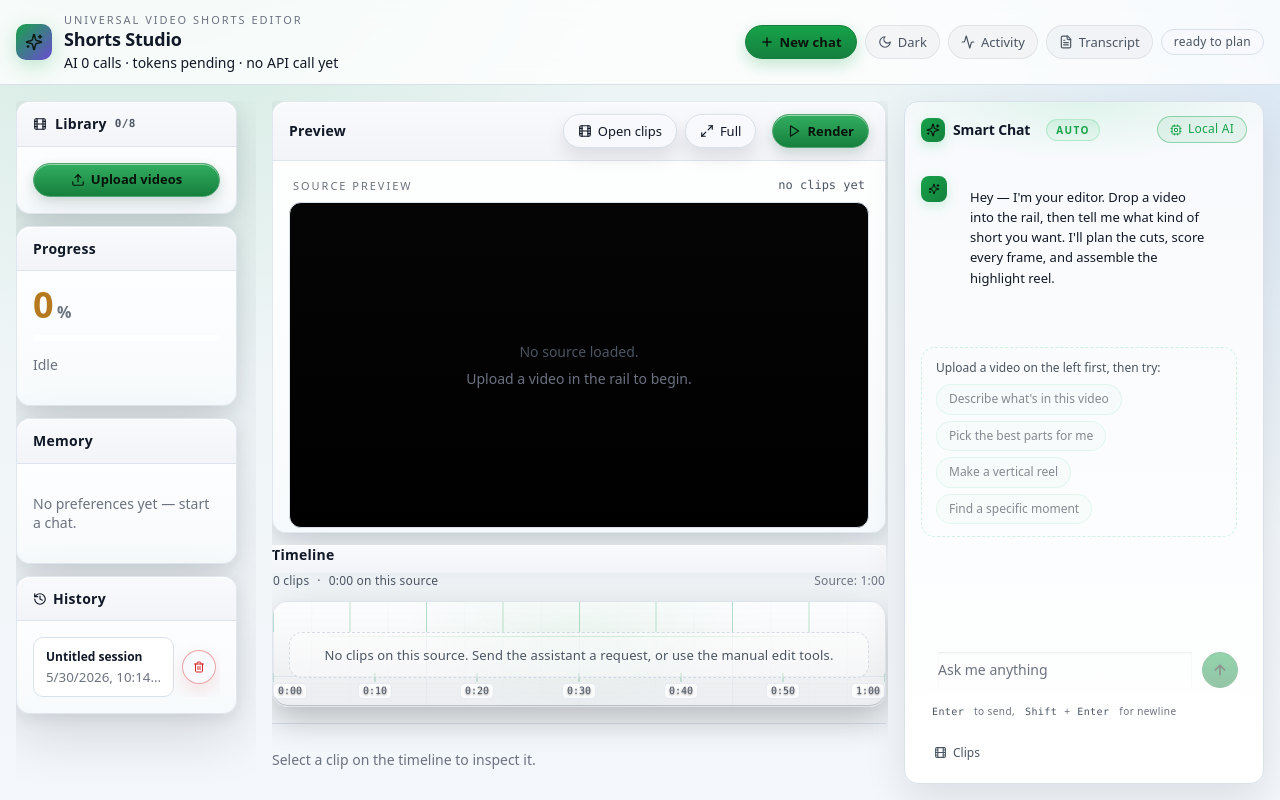
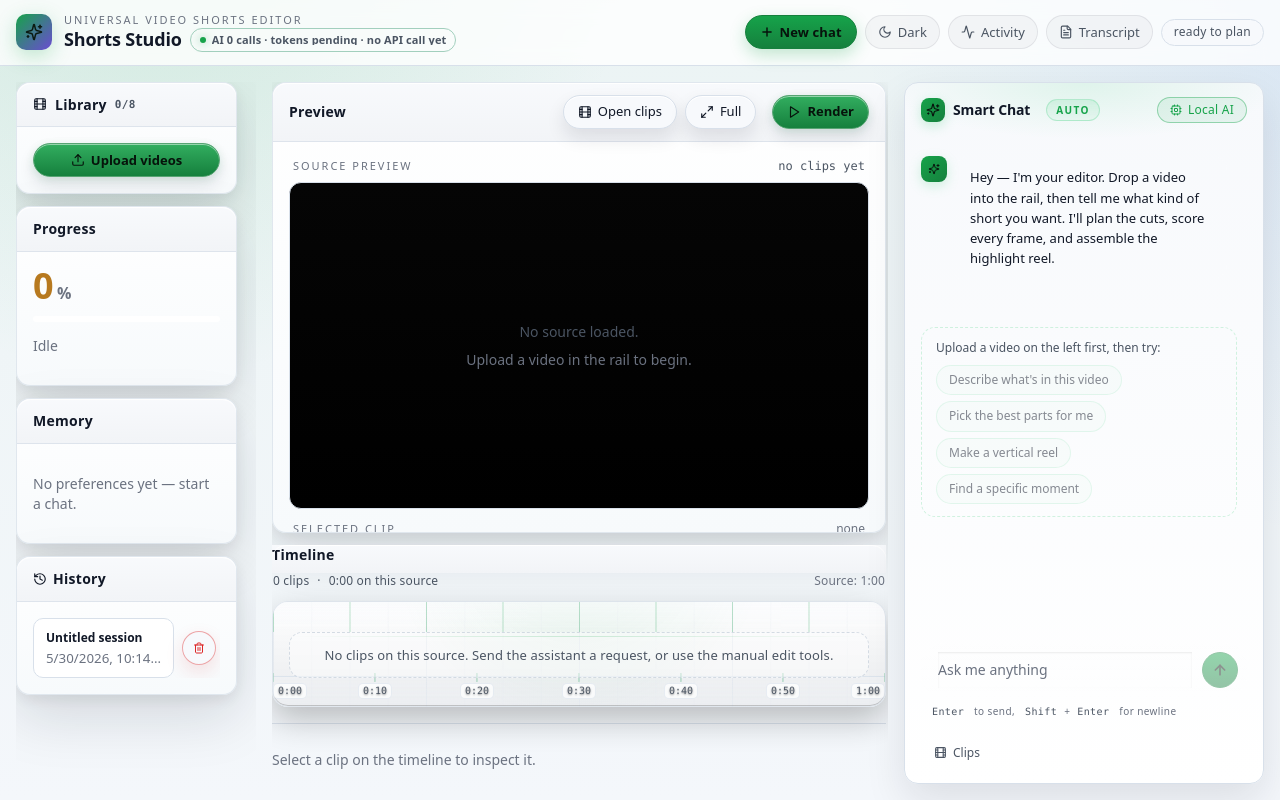
Before and after one commit to laljith-gamer/visual_ai_editor, a Next.js app: page /editor in a window 1280 px wide. Built offline with nearby package versions, Linux system fonts and the light colour scheme.

Commit message:
Style AI usage pill in top bar

```diff
--- a/components/Topbar.module.css
+++ b/components/Topbar.module.css
@@ -28,6 +28,56 @@
   display: grid;
   place-items: center;
   box-shadow: 0 6px 20px color-mix(in srgb, var(--accent) 25%, transparent);
+}
+
+.brandCopy {
+  min-width: 0;
+}
+
+.brandTitleRow {
+  display: flex;
+  align-items: center;
+  gap: 8px;
+  min-width: 0;
+  flex-wrap: wrap;
+}
+
+.brandTitleRow h1 {
+  white-space: nowrap;
+}
+
+.aiUsagePill {
+  display: inline-flex;
+  align-items: center;
+  gap: 6px;
+  min-width: 0;
+  max-width: min(46vw, 420px);
+  height: 24px;
+  padding: 0 9px;
+  border-radius: 999px;
+  border: 1px solid color-mix(in srgb, var(--accent) 28%, var(--line));
+  background: color-mix(in srgb, var(--accent) 8%, var(--panel));
+  color: var(--text-muted);
+  font-size: 11px;
+  font-weight: 600;
+  letter-spacing: 0.01em;
+  line-height: 1;
+}
+
+.aiUsageDot {
+  width: 6px;
+  height: 6px;
+  border-radius: 999px;
+  flex: 0 0 6px;
+  background: var(--accent);
+  box-shadow: 0 0 10px color-mix(in srgb, var(--accent) 55%, transparent);
+}
+
+.aiUsageText {
+  min-width: 0;
+  overflow: hidden;
+  text-overflow: ellipsis;
+  white-space: nowrap;
 }
 
 .actions {
@@ -66,6 +116,9 @@
   }
   .brand :global(.eyebrow) {
     display: none;
+  }
+  .aiUsagePill {
+    max-width: calc(100vw - 96px);
   }
 }
 
```
